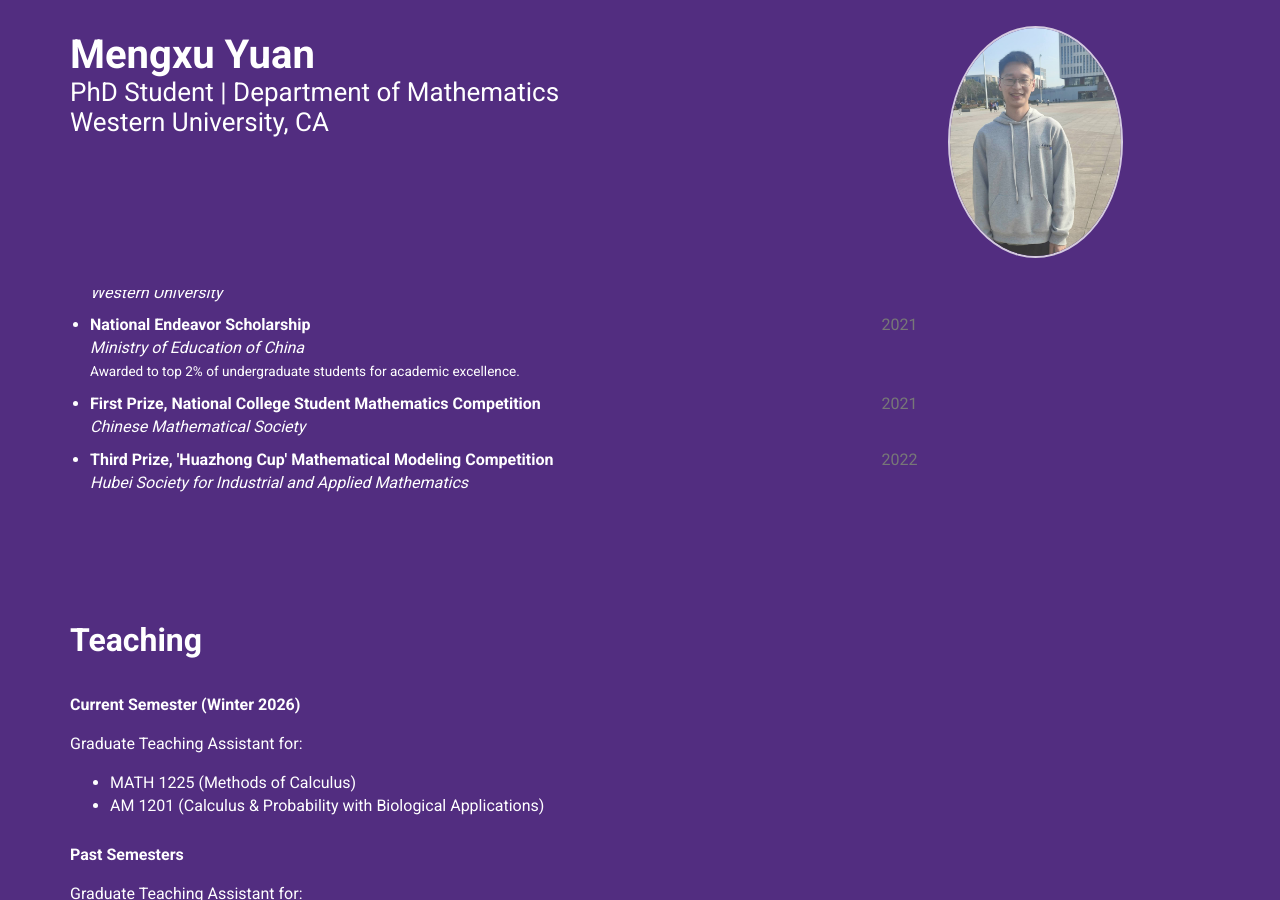
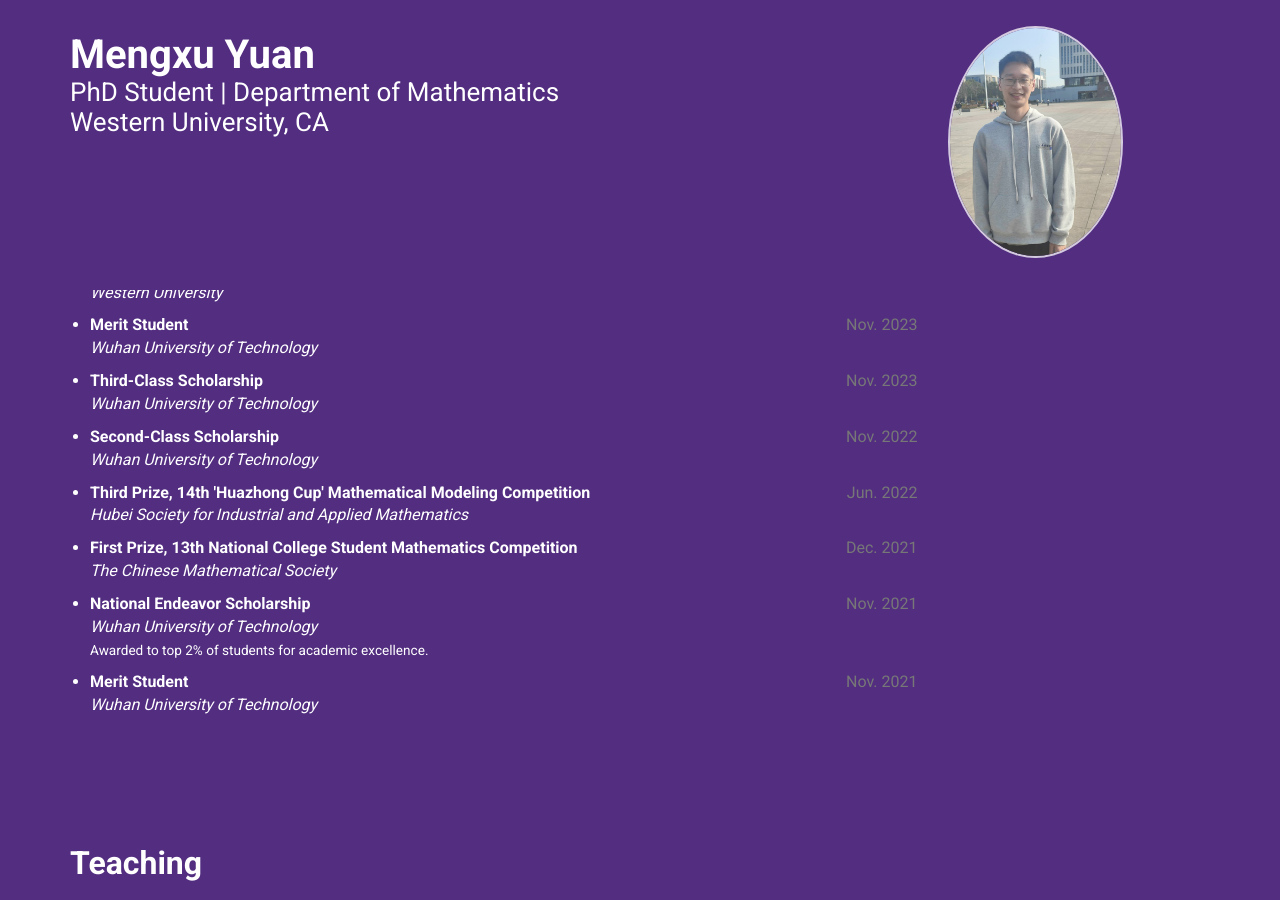
Before and after one commit to Mengxu3/mengxu3.github.io, a Jekyll site: the page built from index.html, in a window 1280 px wide and 900 px high, scrolled down 953 px. Built offline with Jekyll 4.4.1, drawn with Linux system fonts in a browser that asks for light colours; nearby versions of some CDN libraries.

Commit message:
Update awards with new entries and year formats

```diff
--- a/_data/awards.yml
+++ b/_data/awards.yml
@@ -1,19 +1,40 @@
 - name: Western Graduate Research Scholarship (WGRS)
-  year: 2024 -- Present
+  year: Sept. 2024 -- Present
   organization: Western University
-  description: "" # 博士全额奖学金，不用多解释
+  description: "" # 博士全额奖学金
+
+- name: Merit Student
+  year: Nov. 2023
+  organization: Wuhan University of Technology
+  description: ""
+
+- name: Third-Class Scholarship
+  year: Nov. 2023
+  organization: Wuhan University of Technology
+  description: ""
+
+- name: Second-Class Scholarship
+  year: Nov. 2022
+  organization: Wuhan University of Technology
+  description: ""
+
+- name: Third Prize, 14th 'Huazhong Cup' Mathematical Modeling Competition
+  year: Jun. 2022
+  organization: Hubei Society for Industrial and Applied Mathematics
+  description: ""
+
+- name: First Prize, 13th National College Student Mathematics Competition
+  year: Dec. 2021
+  organization: The Chinese Mathematical Society
+  description: ""
 
 - name: National Endeavor Scholarship
-  year: 2021
-  organization: Ministry of Education of China
-  description: "Awarded to top 2% of undergraduate students for academic excellence."
+  year: Nov. 2021
+  organization: Wuhan University of Technology
+  description: "Awarded to top 2% of students for academic excellence."
+  # 这一项含金量很高，我建议保留这句描述，如果不想要可以删掉
 
-- name: First Prize, National College Student Mathematics Competition
-  year: 2021
-  organization: Chinese Mathematical Society
+- name: Merit Student
+  year: Nov. 2021
+  organization: Wuhan University of Technology
   description: ""
-
-- name: Third Prize, 'Huazhong Cup' Mathematical Modeling Competition
-  year: 2022
-  organization: Hubei Society for Industrial and Applied Mathematics
-  description: ""
```
